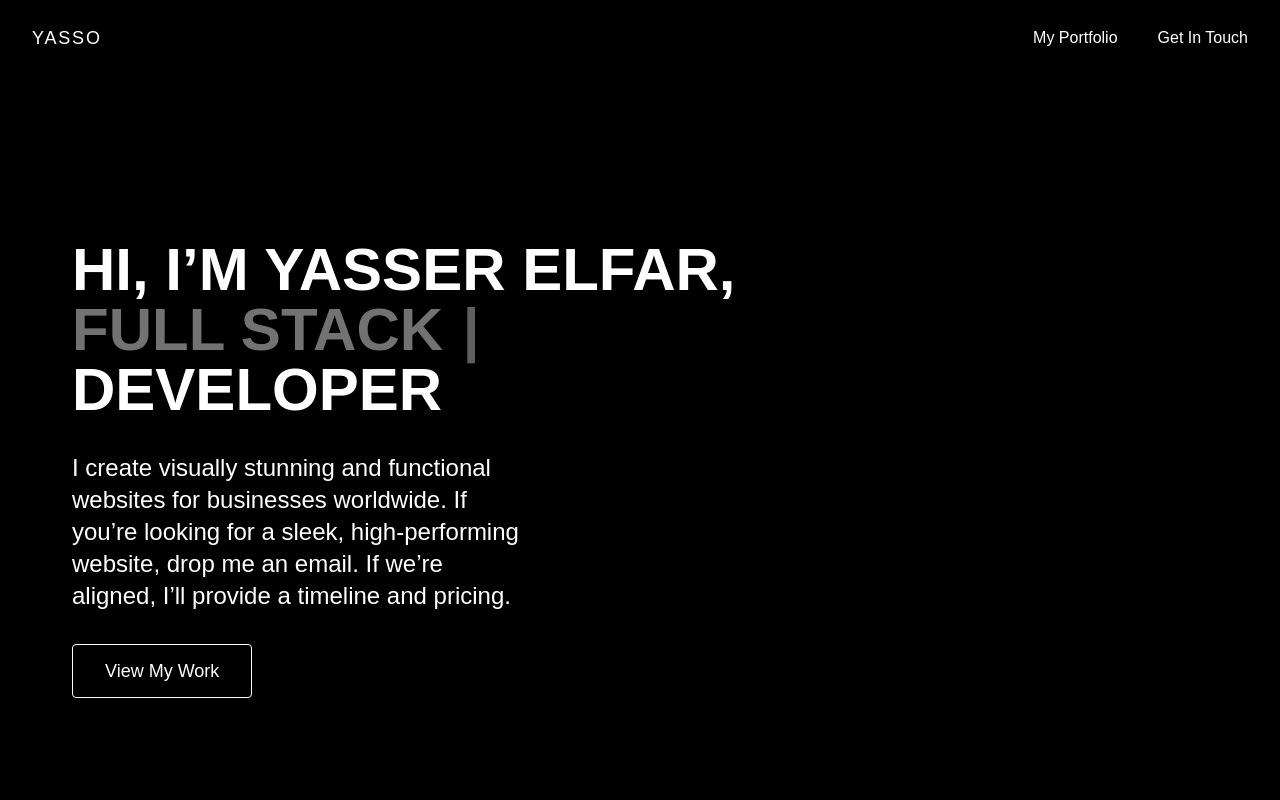
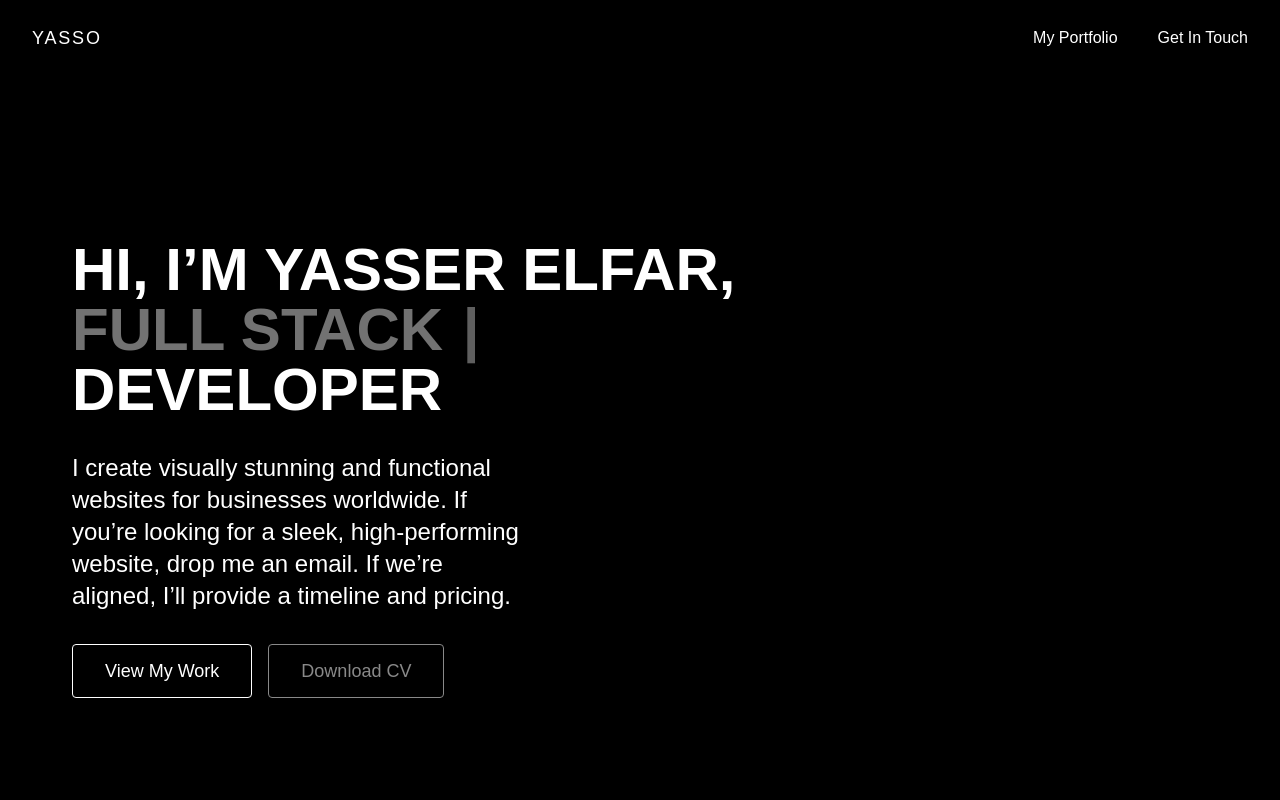
Before and after one commit to yasserelfar/yasso-portfolio, a React (Vite) app: page / in a window 1280 px wide. Shown: the top 800 px of the page. Built offline with nearby package versions, Linux system fonts and the light colour scheme.

Commit message:
Refactor Hero component; wrap action links in a flex container and add CV download link

```diff
--- a/src/components/Hero.jsx
+++ b/src/components/Hero.jsx
@@ -68,9 +68,10 @@ export default function Hero() {
             >
               I create visually stunning and functional websites for businesses worldwide. If you’re looking for a sleek, high-performing website, drop me an email. If we’re aligned, I’ll provide a timeline and pricing.
             </motion.p>
+            <div className="flex flex-col sm:flex-row gap-4">
               <motion.a
                 href="#portfolio"
-              className="inline-block border border-white px-8 py-3 text-lg font-medium rounded transition hover:bg-white hover:text-black"
+                className="inline-block border border-white px-8 py-3 text-lg font-medium rounded transition hover:bg-white hover:text-black text-center"
                 initial={{ opacity: 0, scale: 0.8 }}
                 whileInView={{ opacity: 1, scale: 1 }}
                 transition={{ duration: 0.7, delay: 0.7 }}
@@ -78,6 +79,19 @@ export default function Hero() {
               >
                 View My Work
               </motion.a>
+              <motion.a
+                href="https://drive.google.com/uc?export=download&id=1IUJ9SNnRgOpKXXJ8BDDyKc6ozq8GF5qG"
+                target="_blank"
+                rel="noopener noreferrer"
+                className="inline-block border border-orange-500 text-orange-500 px-8 py-3 text-lg font-medium rounded transition hover:bg-orange-500 hover:text-black text-center"
+                initial={{ opacity: 0, scale: 0.8 }}
+                whileInView={{ opacity: 1, scale: 1 }}
+                transition={{ duration: 0.7, delay: 0.8 }}
+                viewport={{ once: false }}
+              >
+                Download CV
+              </motion.a>
+            </div>
           </div>
         </motion.div>
         {/* Right Side: Image with gradient overlay */}
```
Lines whose indentation alone changed are shown as unchanged.
